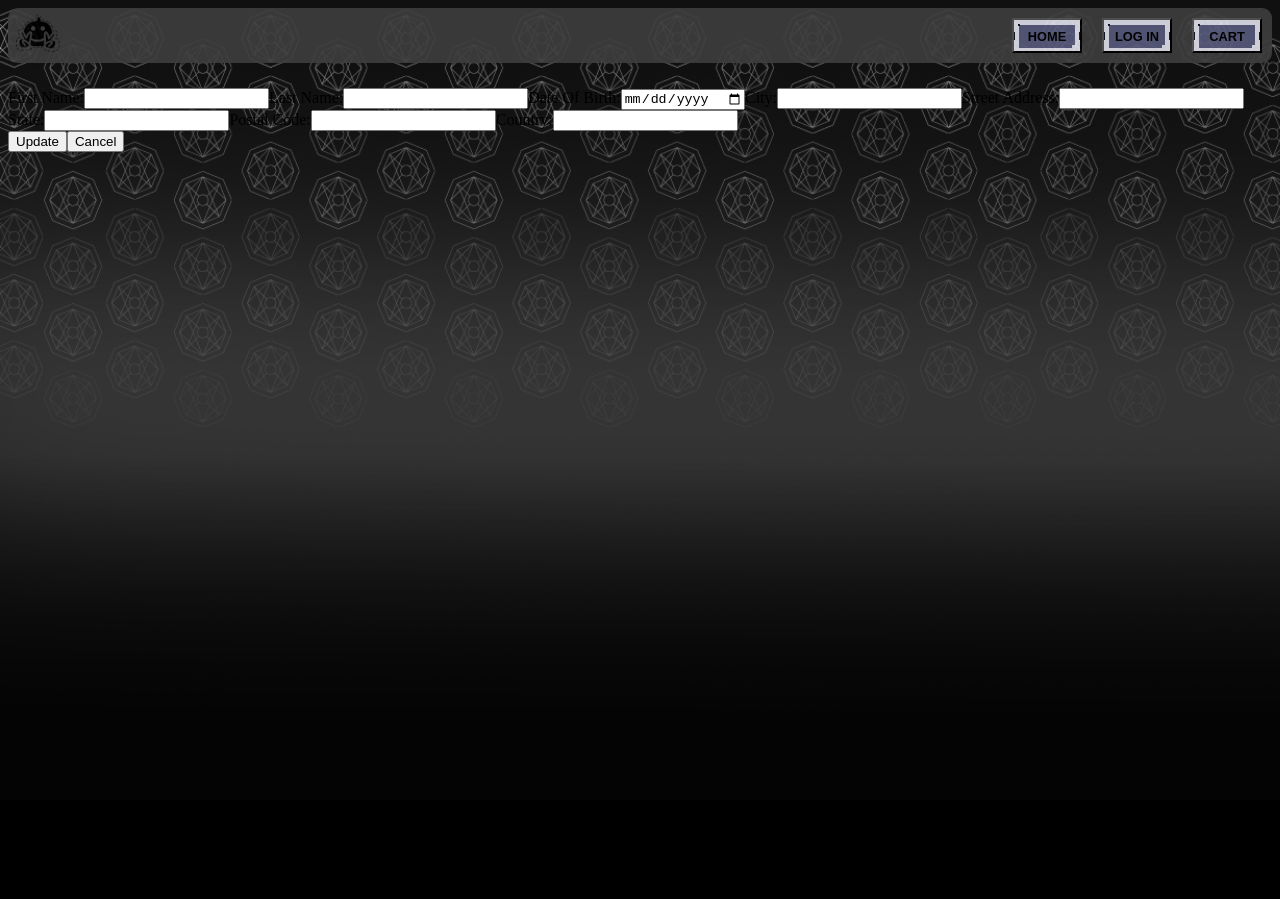
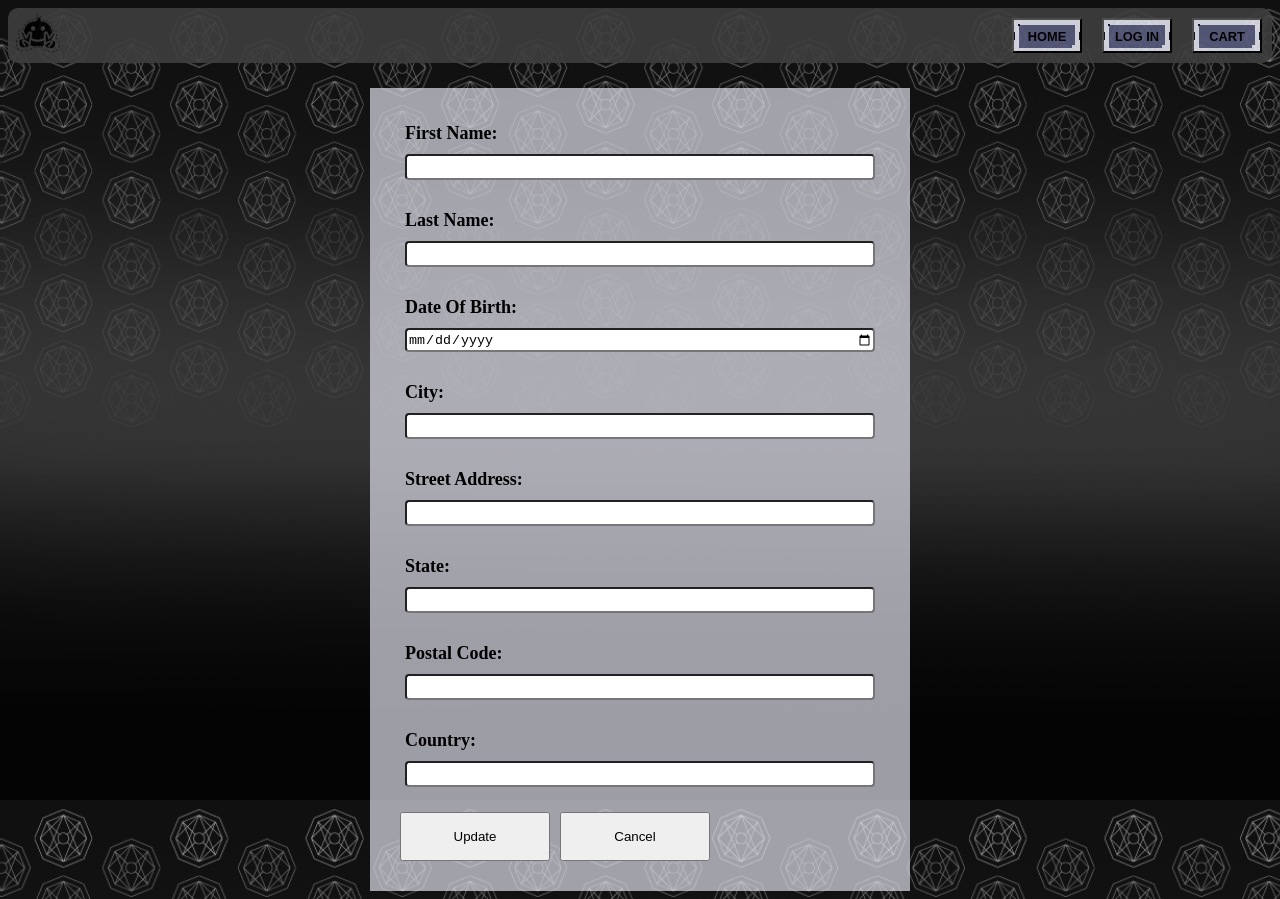
Before and after one commit to Team-Friendship-2303-ftb-et-web-ft/friendship-gaming, a React (Vite) app in the folder client/: page /UpdateUser in a window 1280 px wide. Before the commit the page ends 800 px from the top, so only its background shows below. Built offline with nearby package versions, Linux system fonts and the light colour scheme; no server answers.

Commit message:
forms css

```diff
--- a/client/src/components/CreateGameForm.jsx
+++ b/client/src/components/CreateGameForm.jsx
@@ -1,5 +1,5 @@
 import React, { useState } from 'react';
-// import './Forms.css'
+import './Forms.css'
 
 const CreateGameForm = ({ token }) => {
   const [authorName, setAuthorName] = useState('');
@@ -41,33 +41,33 @@ const CreateGameForm = ({ token }) => {
   return (
     //wrap with a div (make into a modal?)
     <form id="create-game-form" onSubmit={handleSubmit}>
-      <label>
+      <label className="create-game-label">
         Author Name:
-        <input type="text" id="authorName" className="input-field" value={authorName} onChange={(e) => setAuthorName(e.target.value)} required />
+        <input type="text" id="authorName" className="input-field create-game-input" value={authorName} onChange={(e) => setAuthorName(e.target.value)} required />
       </label>
-      <label>
+      <label className="create-game-label">
         Genre:
-        <input type="text" id="genre" className="input-field" value={genre} onChange={(e) => setGenre(e.target.value)} required />
+        <input type="text" id="genre" className="input-field create-game-input" value={genre} onChange={(e) => setGenre(e.target.value)} required />
       </label>
-      <label>
+      <label className="create-game-label">
         Title:
-        <input type="text" id="title" className="input-field" value={title} onChange={(e) => setTitle(e.target.value)} required />
+        <input type="text" id="title" className="input-field create-game-input" value={title} onChange={(e) => setTitle(e.target.value)} required />
       </label>
-      <label>
+      <label className="create-game-label">
         Price:
-        <input type="number" id="price" className="input-field" value={price} onChange={(e) => setPrice(e.target.value)} required />
+        <input type="number" id="price" className="input-field create-game-input" value={price} onChange={(e) => setPrice(e.target.value)} required />
       </label>
-      <label>
+      <label className="create-game-label">
         Description:
-        <textarea id="description" className="textarea-field" value={description} onChange={(e) => setDescription(e.target.value)} required />
+        <textarea id="description" className="textarea-field create-game-input" value={description} onChange={(e) => setDescription(e.target.value)} required />
       </label>
-      <label>
+      <label className="create-game-label">
+        Inventory Quantity:
+        <input type="number" id="inventoryqty" className="input-field create-game-input" value={inventoryqty} onChange={(e) => setInventoryqty(e.target.value)} required />
+      </label>
+      <label className="create-game-label checkbox-field">
         Featured:
-        <input type="checkbox" id="featured" className="checkbox-field" checked={featured} onChange={(e) => setFeatured(e.target.checked)} />
-      </label>
-      <label>
-        Inventory Quantity:
-        <input type="number" id="inventoryqty" className="input-field" value={inventoryqty} onChange={(e) => setInventoryqty(e.target.value)} required />
+        <input type="checkbox" id="featured" className="checkbox-field create-game-input" checked={featured} onChange={(e) => setFeatured(e.target.checked)} />
       </label>
       <button id="create-game-button" type="submit">Create Game</button>
     </form>
--- a/client/src/components/Forms.css
+++ b/client/src/components/Forms.css
@@ -1,26 +1,42 @@
-/* form {
+form#create-game-form, form#edit-user-form {
     display: flex;
     flex-direction: column;
     background-color: #e3e3efb0;
     padding: 20px;
+    width: 500px;
 }
 
-label {
+label.create-game-label, label.edit-user-label {
     color: black;
     font-size: 18px;
-    padding:20px;
+    padding:15px;
     text-transform: capitalize;
     font-weight: bold;
+    display: flex;
+    flex-direction: column;
 }
 
-input {
-    margin-left: 10px;
+input.create-game-input, input.edit-user-input {
+    border-radius: 4px;
+    height: 20px;
+    margin-top:10px;
 }
 
-textarea {
-    margin-left: 10px;
+label.checkbox-field {
+    display: block;
+    color: black;
+    font-size: 18px;
+    text-transform: capitalize;
+    font-weight: bold;
+    padding-top: 0;
 }
 
-button {
+input.checkbox-field {
+    width: 50px;
+}
+
+button#create-game-button, button#edit-user-btn, button#cancel-update-btn {
     width: 150px;
-} */
+    padding: 15px;
+    margin: 10px 0 10px 10px;
+}
--- a/client/src/components/Login.jsx
+++ b/client/src/components/Login.jsx
@@ -1,6 +1,6 @@
 import React, {useState} from "react";
 import { useNavigate, NavLink } from "react-router-dom";
-import { loginUser } from "../api";
+import { getUsersWithInfo, loginUser } from "../api";
 import './Login.css';
 
 const Login = ({
@@ -19,6 +19,7 @@ const Login = ({
         event.preventDefault();
         const userToAuth = { username: username, password: password };
         const data = await loginUser(userToAuth);
+
         if (!data) {
           window.alert("Invalid credentials, Username or Password is incorrect");
         } else {
--- a/client/src/components/UpdateUserInfo.jsx
+++ b/client/src/components/UpdateUserInfo.jsx
@@ -33,41 +33,41 @@ const UpdateUserForm = ({currentUser, token}) => {
 
     return (
     <form id="edit-user-form">
-      <label>
+      <label className="edit-user-label">
         First Name:
-        <input type="text" className="input-field" value={firstName} onChange={(e) => setFirstName(e.target.value)} required />
+        <input type="text" className="input-field edit-user-input" value={firstName} onChange={(e) => setFirstName(e.target.value)} required />
       </label>
-      <label>
+      <label className="edit-user-label">
         Last Name:
-        <input type="text" className="input-field" value={lastName} onChange={(e) => setLastName(e.target.value)} required />
+        <input type="text" className="input-field edit-user-input" value={lastName} onChange={(e) => setLastName(e.target.value)} required />
       </label>
-      <label>
+      <label className="edit-user-label">
         Date Of Birth:
-        <input type="date" className="input-field" value={dateOfBirth} onChange={(e) => setDateOfBirth(e.target.value)} required />
+        <input type="date" className="input-field edit-user-input" value={dateOfBirth} onChange={(e) => setDateOfBirth(e.target.value)} required />
       </label>
-      <label>
+      <label className="edit-user-label">
         City:
-        <input type="text" className="input-field" value={city} onChange={(e) => setCity(e.target.value)} required />
+        <input type="text" className="input-field edit-user-input" value={city} onChange={(e) => setCity(e.target.value)} required />
       </label>
-      <label>
+      <label className="edit-user-label">
         Street Address:
-        <input type="text" className="input-field" value={streetAddress} onChange={(e) => setStreetAddress(e.target.value)} required />
+        <input type="text" className="input-field edit-user-input" value={streetAddress} onChange={(e) => setStreetAddress(e.target.value)} required />
       </label>
-      <label>
+      <label className="edit-user-label">
         State:
-        <input type="text" className="input-field" value={state} onChange={(e) => setState(e.target.value)} />
+        <input type="text" className="input-field edit-user-input" value={state} onChange={(e) => setState(e.target.value)} />
       </label>
-      <label>
+      <label className="edit-user-label">
         Postal Code:
-        <input type="number" className="input-field" value={postalCode} onChange={(e) => setPostalCode(e.target.value)} required />
+        <input type="number" className="input-field edit-user-input" value={postalCode} onChange={(e) => setPostalCode(e.target.value)} required />
       </label>
-      <label>
+      <label className="edit-user-label">
         Country:
-        <input type="text" className="input-field" value={country} onChange={(e) => setCountry(e.target.value)} required />
+        <input type="text" className="input-field edit-user-input" value={country} onChange={(e) => setCountry(e.target.value)} required />
       </label>
       <div>
-        <button onClick={()=>{handleUpdate()}} id="update-user-btn" className="form-btn">Update</button>
-        <button onClick={()=>{console.log('processing cancel request')}} id="cancel-update-btn" className="form-btn">Cancel</button>
+        <button onClick={()=>{handleUpdate()}} id="edit-user-btn" className="edit-user-btn">Update</button>
+        <button onClick={()=>{window.location.reload();}} id="cancel-update-btn" className="form-btn">Cancel</button>
       </div>
     </form>
   );
```
